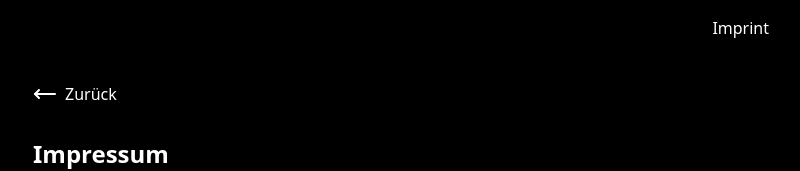
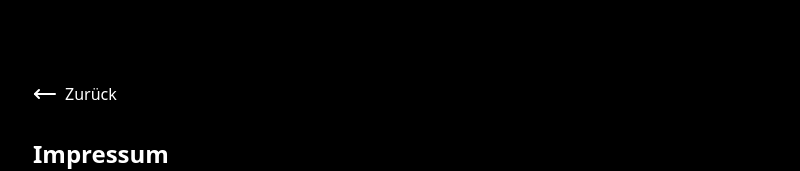
Before and after one commit to jkreusser/portfolio, a React (Create React App) app: page /impressum in a window 1280 px wide. Shown: the top 171 px of the page, without its empty margins (239-1039 px from the left). Built offline with nearby package versions, Linux system fonts and the light colour scheme.

Commit message:
Imprint Update

```diff
--- a/src/App.js
+++ b/src/App.js
@@ -8,12 +8,6 @@ function App() {
   return (
     <Router>
       <div className="App flex flex-col items-center justify-center">
-        <header className="App-header max-w-3xl flex justify-between items-center w-full p-4 absolute top-0">
-          <div></div>
-          <nav className="flex items-center">
-            <Link className="text-base" to="/imprint">Imprint</Link>
-          </nav>
-        </header>
         <div>
           <Routes>
             <Route path="/" element={<Maintenance />} />
--- a/src/components/Maintenance.js
+++ b/src/components/Maintenance.js
@@ -4,7 +4,8 @@ import animationData from '../logoAnimation.json';
 
 const Maintenance = () => {
     return (
-        <div className='max-w-3xl mx-auto p-4 h-screen flex flex-col items-center justify-center text-left'>
+        <div className='max-w-3xl mx-auto p-4 h-screen flex flex-col items-center justify-center'>
+            <div>
                 <Lottie
                     animationData={animationData}
                     loop={true}
@@ -16,6 +17,8 @@ const Maintenance = () => {
                     <span>Be right back!</span>
                 </div>
             </div>
+            <a className="text-base absolute bottom-8" href="/imprint">Imprint</a>
+        </div>
     );
 };
 
```
Lines whose indentation alone changed are shown as unchanged.
